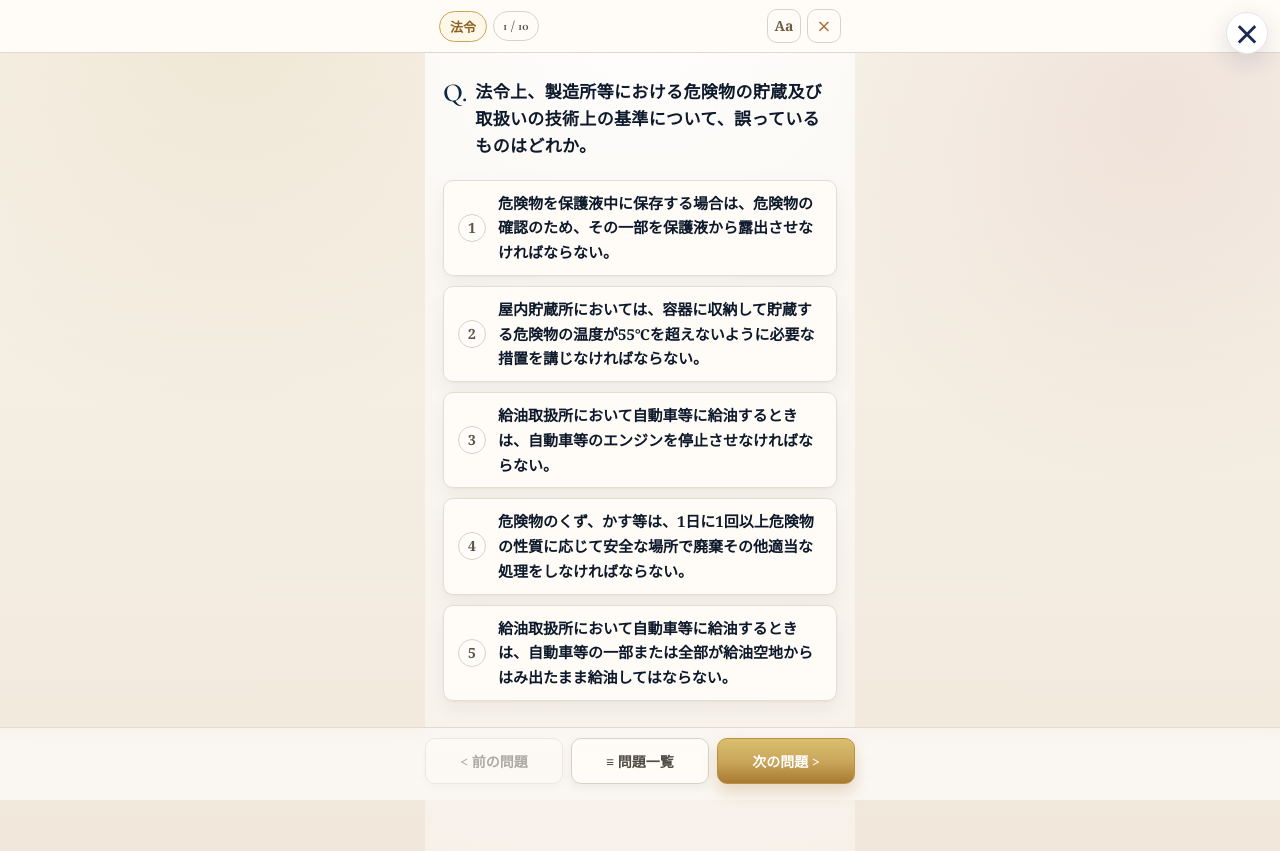
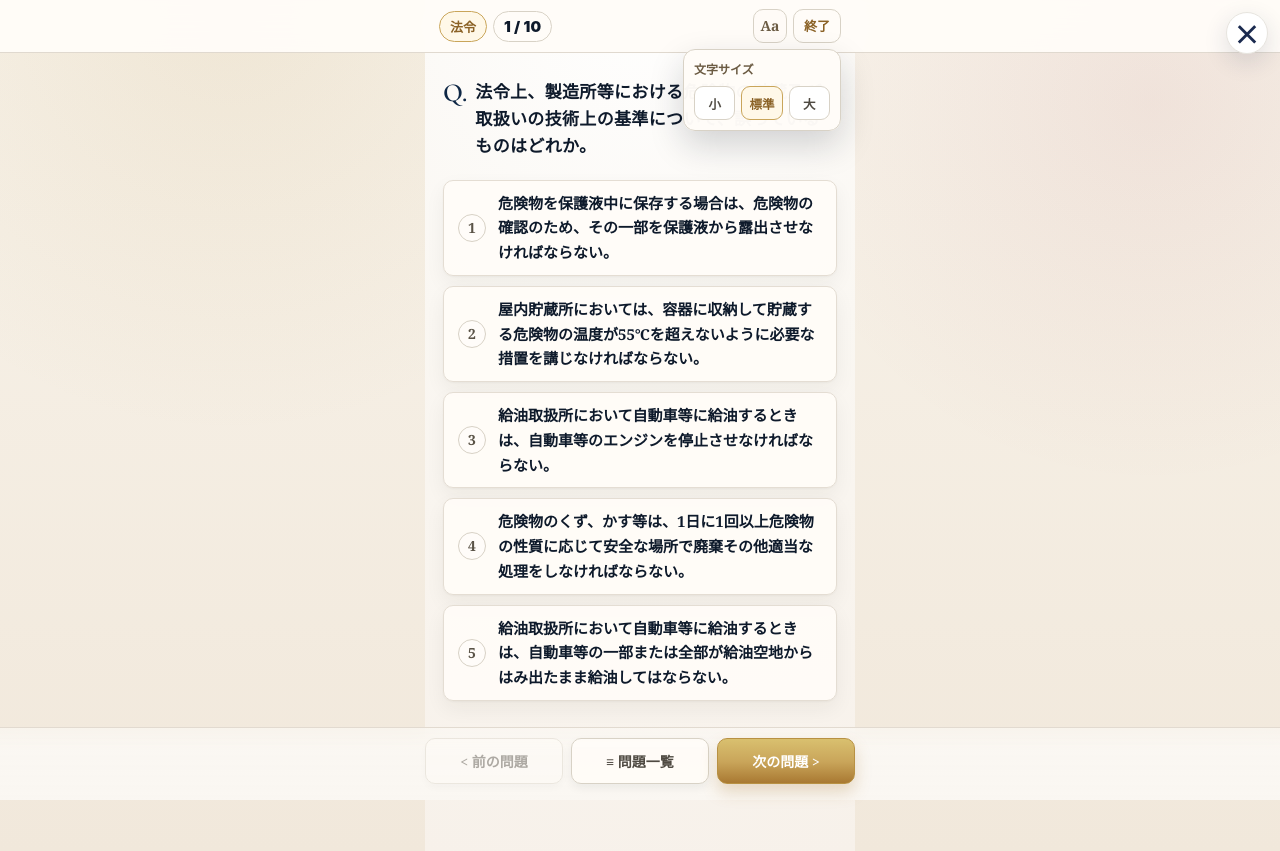
Before and after one commit to tvf6usmhq5pm-crypto/otu4_reboot, a Next.js app: page /quiz in a window 1280 px wide. Both pictures are taken after a click on the button "Aa". Built offline with nearby package versions, Linux system fonts and the light colour scheme.

Commit message:
refactor: finalize compact quiz top header

```diff
--- a/components/quiz/QuizClient.tsx
+++ b/components/quiz/QuizClient.tsx
@@ -47,6 +47,54 @@ const CHOICE_FOCUS_CSS = `
   outline-offset: 2px;
 }
 `;
+
+type TextSizeMode = 'small' | 'standard' | 'large';
+
+const TEXT_SIZE_STORAGE_KEY = 'z4-text-size-mode';
+
+const TEXT_SIZE_ORDER: TextSizeMode[] = ['small', 'standard', 'large'];
+
+const TEXT_SIZE_PROFILES: Record<
+  TextSizeMode,
+  {
+    label: string;
+    questionFontSize: number;
+    questionLineHeight: number;
+    choiceFontSize: number;
+    choiceLineHeight: number;
+  }
+> = {
+  small: {
+    label: '\u5c0f',
+    questionFontSize: 16,
+    questionLineHeight: 1.55,
+    choiceFontSize: 14.5,
+    choiceLineHeight: 1.58,
+  },
+  standard: {
+    label: '\u6a19\u6e96',
+    questionFontSize: 17,
+    questionLineHeight: 1.6,
+    choiceFontSize: 15,
+    choiceLineHeight: 1.65,
+  },
+  large: {
+    label: '\u5927',
+    questionFontSize: 18.5,
+    questionLineHeight: 1.68,
+    choiceFontSize: 16,
+    choiceLineHeight: 1.72,
+  },
+};
+
+function readInitialTextSizeMode(): TextSizeMode {
+  if (typeof window === 'undefined') {
+    return 'standard';
+  }
+
+  const saved = window.localStorage.getItem(TEXT_SIZE_STORAGE_KEY);
+  return saved === 'small' || saved === 'standard' || saved === 'large' ? saved : 'standard';
+}
 
 const TEXT = {
   loading: '\u8aad\u307f\u8fbc\u307f\u4e2d...',
@@ -340,6 +388,14 @@ export default function QuizClient() {
 
   const [session, setSession] = useState<LastSession | null>(null);
   const [showQuestionList, setShowQuestionList] = useState(false);
+  const [textSizeMode, setTextSizeMode] = useState<TextSizeMode>(() => readInitialTextSizeMode());
+  const [showTextSizeMenu, setShowTextSizeMenu] = useState(false);
+
+  useEffect(() => {
+    if (typeof window !== 'undefined') {
+      window.localStorage.setItem(TEXT_SIZE_STORAGE_KEY, textSizeMode);
+    }
+  }, [textSizeMode]);
 
   useEffect(() => {
     const existing = loadLastSession();
@@ -472,20 +528,46 @@ export default function QuizClient() {
           <div style={topActionGroupStyle}>
             <button
               type="button"
+              onClick={() => setShowTextSizeMenu((value) => !value)}
               style={topTextSizeButtonStyle}
-              aria-label="文字サイズ"
-              title="文字サイズ"
+              aria-label={'\u6587\u5b57\u30b5\u30a4\u30ba'}
+              title={'\u6587\u5b57\u30b5\u30a4\u30ba'}
             >
               Aa
             </button>
+
+            {showTextSizeMenu && (
+              <div style={topTextSizeMenuStyle}>
+                <div style={topTextSizeMenuTitleStyle}>{'\u6587\u5b57\u30b5\u30a4\u30ba'}</div>
+                <div style={topTextSizeOptionRowStyle}>
+                  {TEXT_SIZE_ORDER.map((size) => (
+                    <button
+                      key={size}
+                      type="button"
+                      onClick={() => {
+                        setTextSizeMode(size);
+                        setShowTextSizeMenu(false);
+                      }}
+                      style={{
+                        ...topTextSizeOptionStyle,
+                        ...(textSizeMode === size ? topTextSizeOptionActiveStyle : {}),
+                      }}
+                    >
+                      {TEXT_SIZE_PROFILES[size].label}
+                    </button>
+                  ))}
+                </div>
+              </div>
+            )}
+
             <button
               type="button"
               onClick={() => router.back()}
               style={topExitButtonStyle}
-              aria-label="終了"
-              title="終了"
+              aria-label={'\u7d42\u4e86'}
+              title={'\u7d42\u4e86'}
             >
-              ×
+              {'\u7d42\u4e86'}
             </button>
           </div>
         </div>
@@ -511,7 +593,15 @@ export default function QuizClient() {
 
         <div style={questionLineStyle}>
           <span style={questionMarkStyle}>Q.</span>
-          <h1 style={questionStyle}>{currentQuestion.question}</h1>
+          <h1
+            style={{
+              ...questionStyle,
+              fontSize: TEXT_SIZE_PROFILES[textSizeMode].questionFontSize,
+              lineHeight: TEXT_SIZE_PROFILES[textSizeMode].questionLineHeight,
+            }}
+          >
+            {currentQuestion.question}
+          </h1>
         </div>
       </section>
 
@@ -575,7 +665,15 @@ export default function QuizClient() {
               style={buttonStyle}
             >
               <span style={numberStyle}>{displayedIndex + 1}</span>
-              <span style={choiceTextStyle}>{optionText}</span>
+              <span
+                style={{
+                  ...choiceTextStyle,
+                  fontSize: TEXT_SIZE_PROFILES[textSizeMode].choiceFontSize,
+                  lineHeight: TEXT_SIZE_PROFILES[textSizeMode].choiceLineHeight,
+                }}
+              >
+                {optionText}
+              </span>
 
             </button>
           );
@@ -717,21 +815,24 @@ const topSubjectPillStyle: CSSProperties = {
 
 const topCountPillStyle: CSSProperties = {
   minHeight: 30,
-  padding: '5px 9px',
+  padding: '5px 10px',
   borderRadius: 999,
   border: '1px solid #D8D2C6',
-  background: 'rgba(255, 252, 248, 0.96)',
-  color: '#4F4A42',
+  background: 'rgba(255, 252, 248, 0.98)',
+  color: '#0E1A2B',
   display: 'inline-flex',
   alignItems: 'center',
   justifyContent: 'center',
   whiteSpace: 'nowrap',
-  fontSize: 13,
-  fontWeight: 800,
-  fontFamily: 'Cormorant Garamond, Georgia, serif',
+  fontSize: 15,
+  fontWeight: 900,
+  letterSpacing: '0.01em',
+  fontFamily:
+    '-apple-system, BlinkMacSystemFont, "Segoe UI", "Noto Sans JP", sans-serif',
 };
 
 const topActionGroupStyle: CSSProperties = {
+  position: 'relative',
   display: 'flex',
   alignItems: 'center',
   justifyContent: 'flex-end',
@@ -758,22 +859,69 @@ const topTextSizeButtonStyle: CSSProperties = {
 };
 
 const topExitButtonStyle: CSSProperties = {
-  width: 34,
+  minWidth: 44,
   height: 34,
+  padding: '0 10px',
   borderRadius: 10,
   border: '1px solid #D8D2C6',
-  background: 'rgba(255, 252, 248, 0.96)',
-  color: '#A36E38',
+  background: 'rgba(255, 252, 248, 0.98)',
+  color: '#8B6226',
   display: 'inline-flex',
   alignItems: 'center',
   justifyContent: 'center',
-  padding: 0,
-  fontSize: 24,
-  fontWeight: 500,
+  fontSize: 13,
+  fontWeight: 800,
   lineHeight: 1,
   cursor: 'pointer',
   fontFamily:
     '"Noto Serif JP", "Yu Mincho", "Hiragino Mincho ProN", Georgia, serif',
+};
+
+const topTextSizeMenuStyle: CSSProperties = {
+  position: 'absolute',
+  top: 40,
+  right: 0,
+  zIndex: 45,
+  width: 158,
+  padding: 10,
+  borderRadius: 12,
+  border: '1px solid #D8D2C6',
+  background: 'rgba(255, 252, 248, 0.98)',
+  boxShadow: '0 14px 34px rgba(14, 26, 43, 0.18)',
+};
+
+const topTextSizeMenuTitleStyle: CSSProperties = {
+  marginBottom: 8,
+  color: '#6B5B43',
+  fontSize: 12,
+  fontWeight: 800,
+  fontFamily:
+    '"Noto Serif JP", "Yu Mincho", "Hiragino Mincho ProN", Georgia, serif',
+};
+
+const topTextSizeOptionRowStyle: CSSProperties = {
+  display: 'grid',
+  gridTemplateColumns: '1fr 1fr 1fr',
+  gap: 6,
+};
+
+const topTextSizeOptionStyle: CSSProperties = {
+  minHeight: 34,
+  borderRadius: 9,
+  border: '1px solid #D8D2C6',
+  background: '#FFFFFF',
+  color: '#4F4A42',
+  fontSize: 12.5,
+  fontWeight: 800,
+  cursor: 'pointer',
+  fontFamily:
+    '"Noto Serif JP", "Yu Mincho", "Hiragino Mincho ProN", Georgia, serif',
+};
+
+const topTextSizeOptionActiveStyle: CSSProperties = {
+  borderColor: '#C9A55A',
+  background: '#FFF8E8',
+  color: '#8B6226',
 };
 
 const questionLineStyle: CSSProperties = {
```
